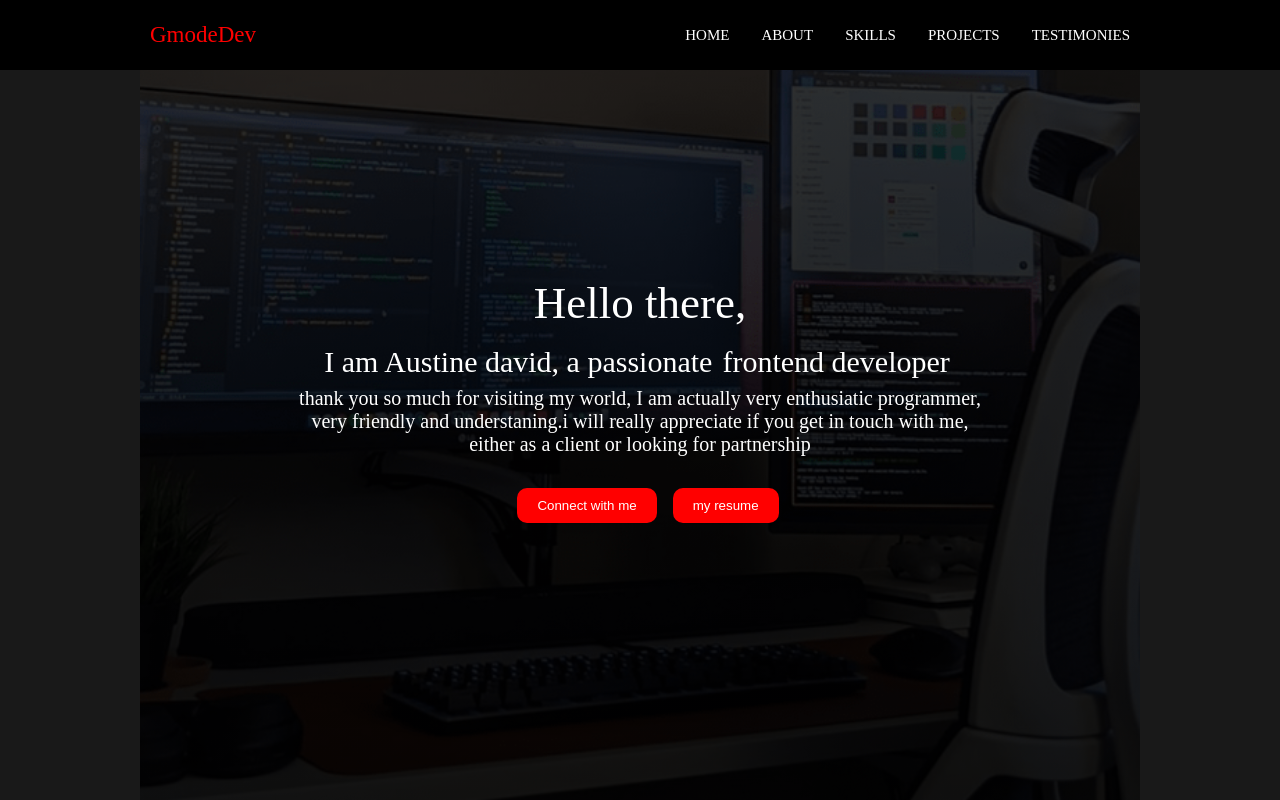
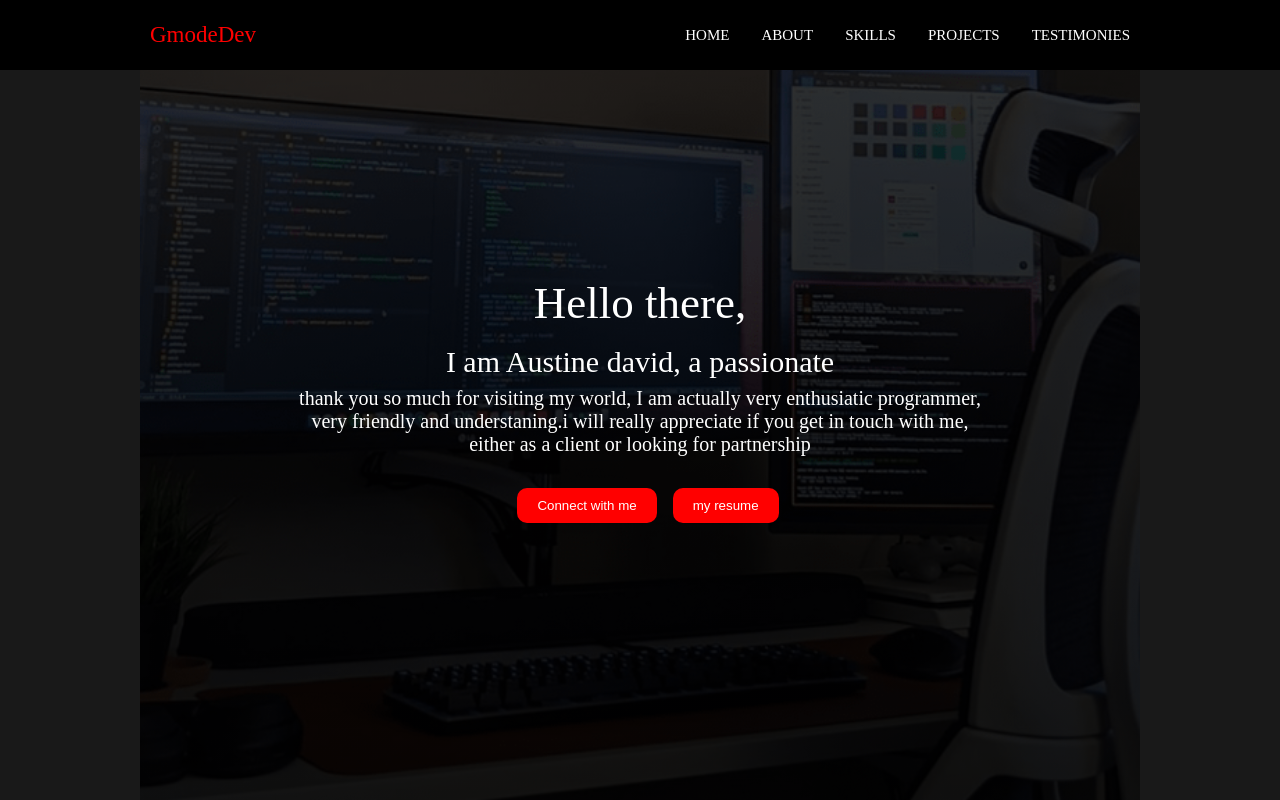
Before and after one commit to austinedavid/run, a React (Create React App) app in the folder client/: page / in a window 1280 px wide. Built offline with nearby package versions, Linux system fonts and the light colour scheme.

Commit message:
checking for changes

```diff
--- a/client/package.json
+++ b/client/package.json
@@ -13,7 +13,6 @@
     "react": "^18.2.0",
     "react-dom": "^18.2.0",
     "react-scripts": "5.0.1",
-    "react-typical": "^0.1.3",
     "styled-components": "^5.3.6",
     "web-vitals": "^2.1.4"
   },
--- a/client/src/components/Home.jsx
+++ b/client/src/components/Home.jsx
@@ -1,7 +1,7 @@
 import React,{useState} from 'react'
 import styled from 'styled-components'
 import bgPicture from '../images/home-bg.png'
-import Typical from 'react-typical'
+
 import FacebookIcon from '@mui/icons-material/Facebook';
 import WhatsAppIcon from '@mui/icons-material/WhatsApp';
 import LinkedInIcon from '@mui/icons-material/LinkedIn';
@@ -148,11 +148,8 @@ const Home = () => {
     <div className='wrapper'>
       <div className='inner-wrapper'>
         <p className='bigger-text'>Hello there,</p>
-        <p className='sub-bigger'>I am Austine david, a passionate  <Typical
-        className="typer"
-        loop={Infinity}
-        steps={[" frontend developer", 10000, " backend developer", 10000, "fullstack developer", 10000]}
-        /></p>
+        <p className='sub-bigger'>I am Austine david, a passionate </p>
+
         <p className='little-text'>thank you so much for visiting my world, I am actually very enthusiatic programmer, very friendly and understaning.
           <span>i will really appreciate if you get in touch with me, either as a client or looking for partnership</span>
         </p>
```
Also changed, not shown: 1 other file (tests, documents, lock files or other folders).
